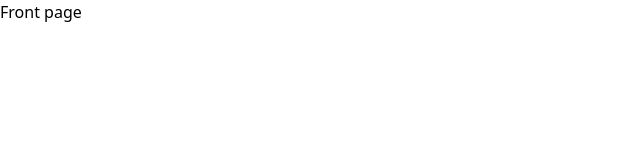
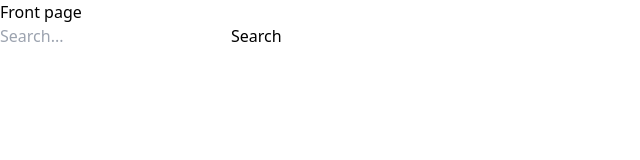
Before and after one commit to momzzze/project-creditglorious, a React (Vite) app: page / in a window 1280 px wide. Shown: the top 160 px of the page, without its empty margins (0-640 px from the left). Built offline with nearby package versions, Linux system fonts and the light colour scheme.

Commit message:
get user data
get the data trough SearchForm and add it to userData
implement toast notification for the user to show  if generated data is taken  successfully or there is an error

```diff
--- a/src/App.jsx
+++ b/src/App.jsx
@@ -1,9 +1,36 @@
 
+import toast, { Toaster } from "react-hot-toast";
+import SearchForm from "./components/SearchForm"
+import { useState } from "react";
 function App() {
+  const [userData, setUserData] = useState(null);
 
+  const handleSearch = (data) => {
+    try {
+      if (data) {
+        setUserData(data);
+        // Display a success toast
+        toast.success("User found");
+      } else {
+        // Display an error toast
+        toast.error("User not found");
+      }
+    } catch (error) {
+      console.error("Error handling search:", error.message);
+    }
+  };
   return (
     <>
+      {console.log(userData)}
       <h1 className="sm:text-3xl md:text-5xl bg-purple-500 text-white font-bold text-center p-2 ">Front page</h1>
+      <SearchForm onSearch={handleSearch} />
+
+      <div>
+        <Toaster
+          position="bottom-center"
+          reverseOrder={false}
+        />
+      </div>
     </>
   )
 }
--- /dev/null
+++ b/src/components/SearchForm.jsx
@@ -0,0 +1,31 @@
+import { useState } from "react";
+import { getUserBySearchingQuote } from "../services/userService"
+const SearchForm = ({ onSearch }) => {
+    const [query, setQuery] = useState("");
+
+
+    const handleSearch = async (e) => {
+        e.preventDefault();
+        const userData = await getUserBySearchingQuote(query);
+        onSearch(userData);
+    }
+    return (
+        <form className="my-4" onSubmit={handleSearch}>
+            <input
+                type="text"
+                placeholder="Search..."
+                className="border p-2 mr-2"
+                value={query}
+                onChange={(e) => setQuery(e.target.value)}
+            />
+            <button
+                type="submit"
+                className="bg-blue-500 text-white p-2 rounded"
+            >
+                Search
+            </button>
+        </form>
+    )
+}
+
+export default SearchForm
```
